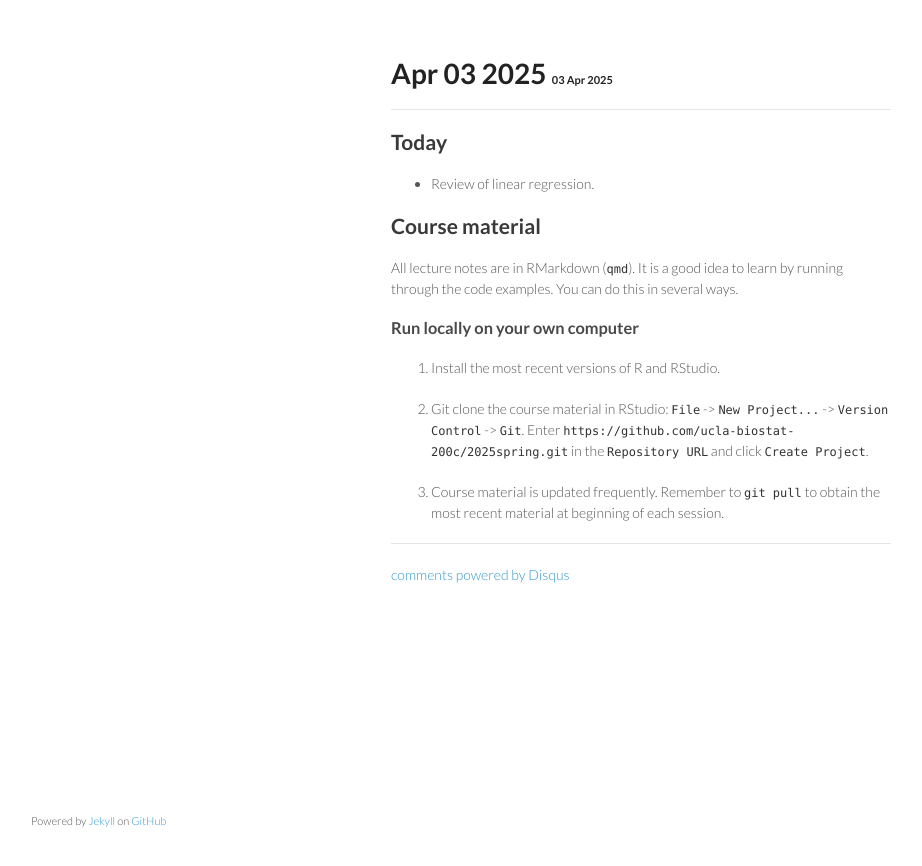
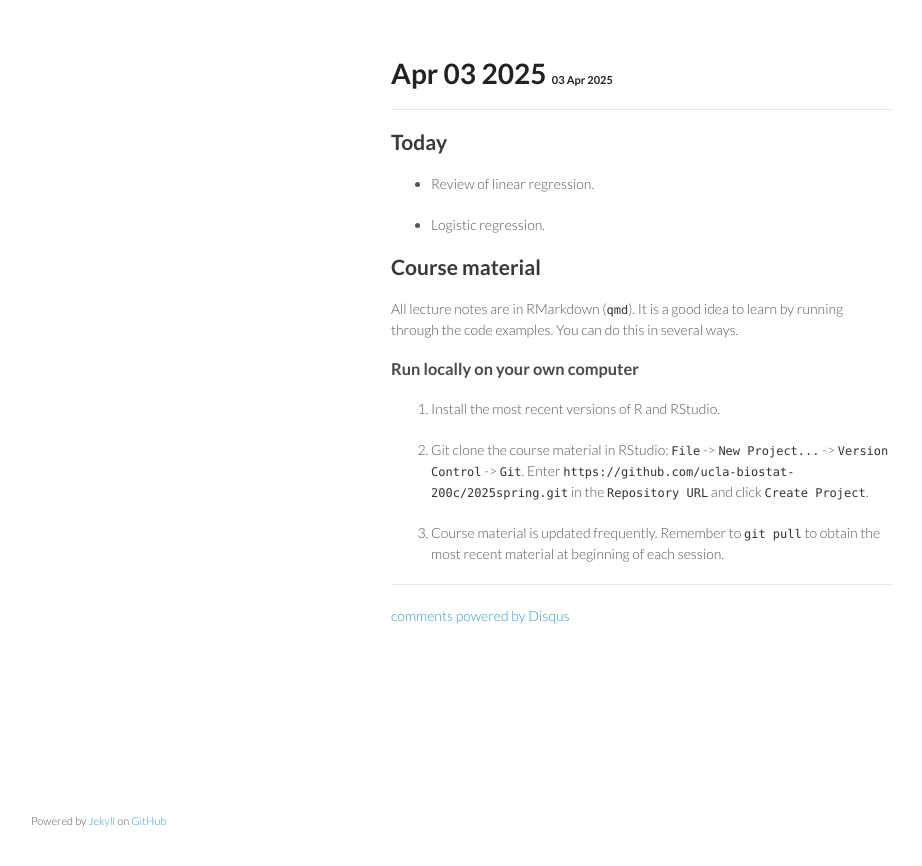
Before and after one commit to ucla-biostat-200c/2025spring, a Jekyll site: the page built from _posts/2025-04-03-week1-day2.md, in a window 1280 px wide. Shown: the top 866 px of the page, without its empty margins (179-1101 px from the left). Built offline with Jekyll 4.4.1, drawn with Linux system fonts in a browser that asks for light colours; comment, search, counter and statistics services are not loaded.

Commit message:
add posts

```diff
--- a/_posts/2025-04-03-week1-day2.md
+++ b/_posts/2025-04-03-week1-day2.md
@@ -7,6 +7,8 @@ category: biostat200Cspring2025
 ## Today
 
 * Review of linear regression.
+
+* Logistic regression.
 
 ## Course material
 
```
